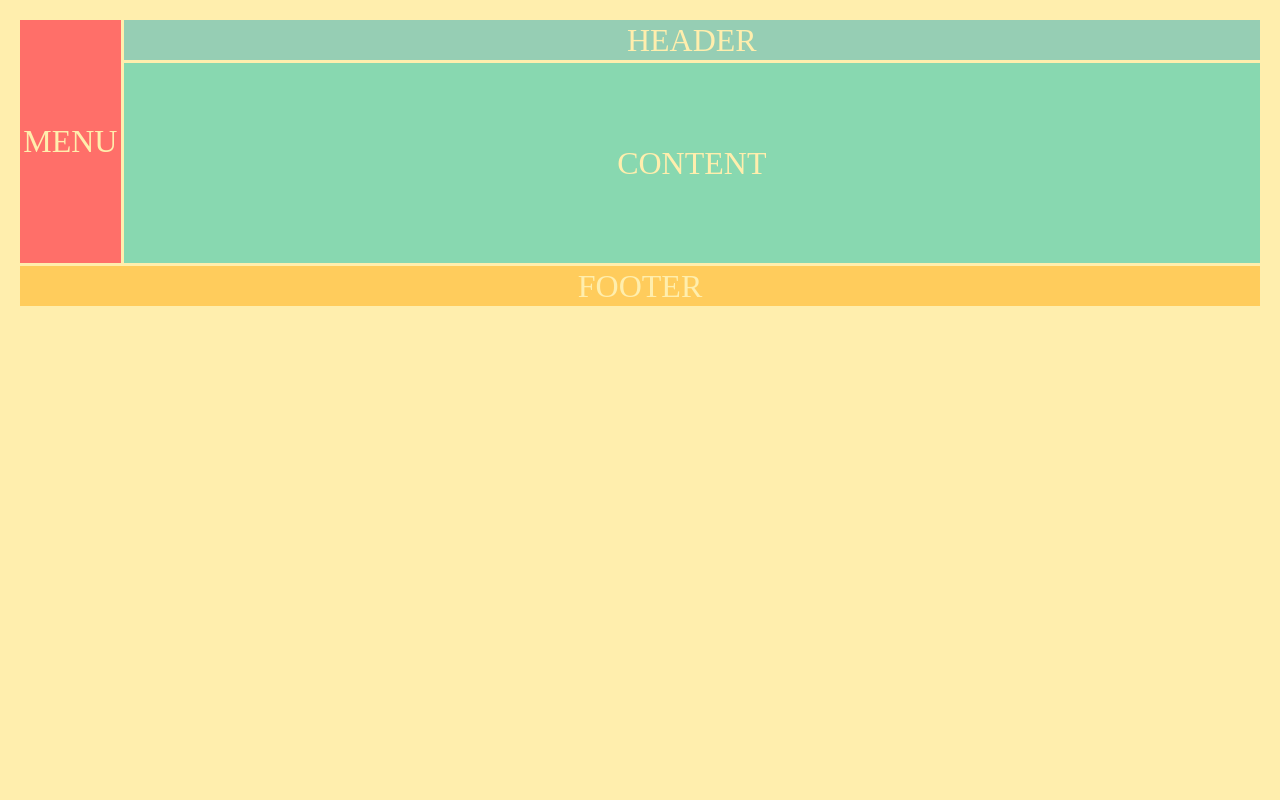
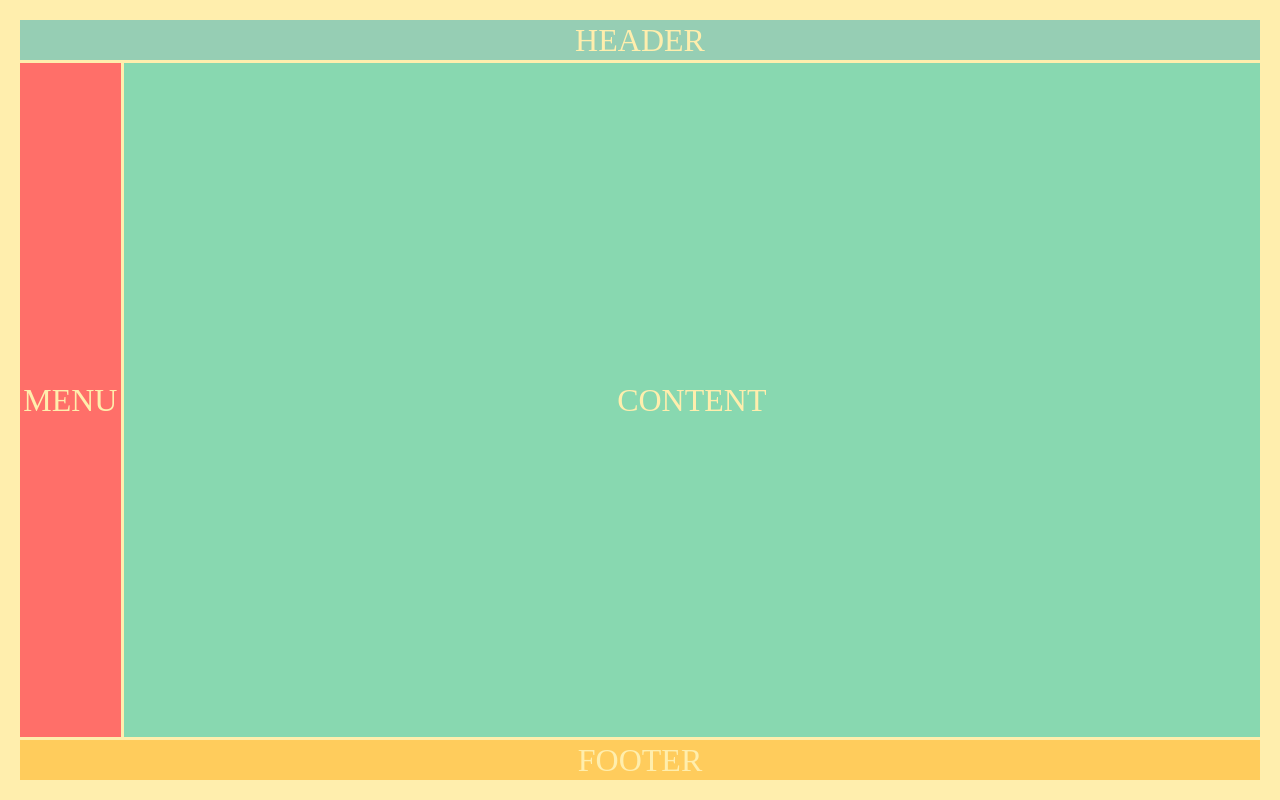
Before and after one commit to NicholasCloud4/Learn-Grid-Box, a plain HTML site: page index.html in a window 1280 px wide. Drawn offline with Linux system fonts and the light colour scheme.

Commit message:
Template areas

```diff
--- a/styles.css
+++ b/styles.css
@@ -1,22 +1,27 @@
 .container {
+    height: 100%;
     display: grid;
     grid-gap: 3px;
     grid-template-columns: repeat(12, 1fr);
-    grid-template-rows: 40px 200px 40px;
+    grid-template-rows: 40px auto 40px;
+    grid-template-areas:
+        "h h h h h h h h h h h h"
+        "m c c c c c c c c c c c"
+        "f f f f f f f f f f f f";
 }
 
 .header {
-    grid-column: 2 / -1;
+    grid-area: h;
 }
 
 .menu {
-    grid-row: 1 / 3;
+    grid-area: m;
 }
 
 .content {
-    grid-column: 2 / -1;
+    grid-area: c;
 }
 
 .footer {
-    grid-column: 1 / -1;
+    grid-area: f;
 }
```
